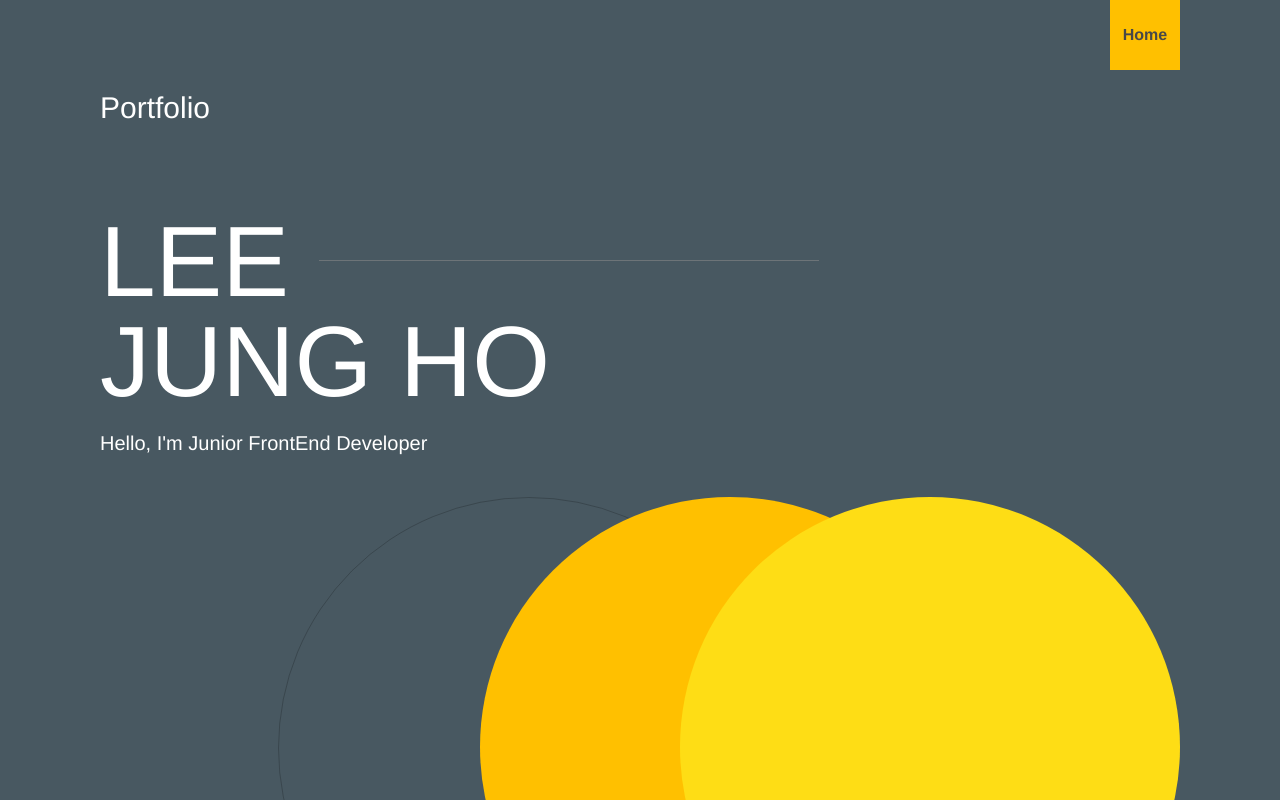
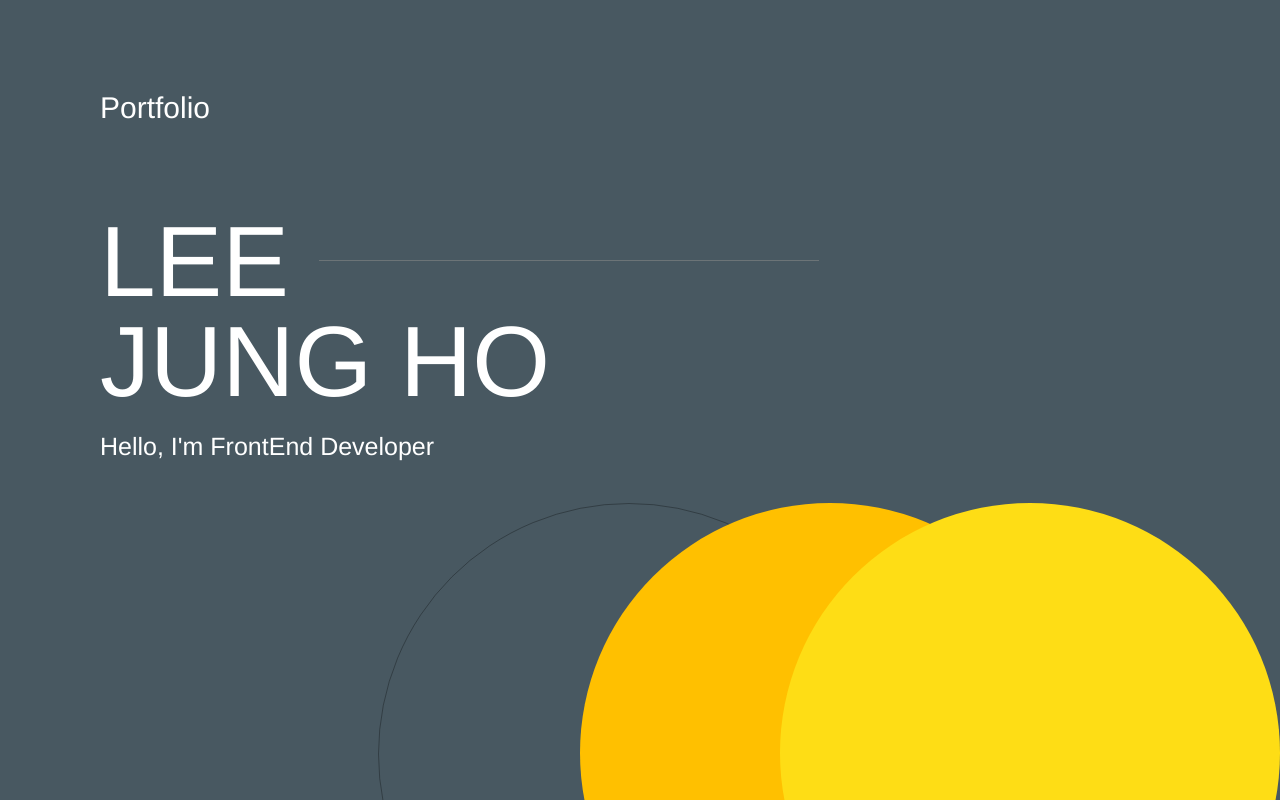
Before and after one commit to leejungho9/portofolio, a React (Create React App) app: page / in a window 1280 px wide. Built offline with nearby package versions, Linux system fonts and the light colour scheme.

Commit message:
:lipstick: [Design] Main className 변경

```diff
--- a/src/pages/Main/Main.js
+++ b/src/pages/Main/Main.js
@@ -1,20 +1,25 @@
 import React from "react";
 import styles from "./Main.module.css";
+import classNames from "classnames/bind";
+const cn = classNames.bind(styles);
+
 const Main = () => {
   return (
-    <>
-      {/* 텍스트 영역 */}
-      <div className={styles.text_area}>
-        <div className={styles.title}>Portfolio</div>
+    <section className="content">
+      <div className={cn("text_area", "stagger-wrapper")}>
+        <div className={cn("title", "stagger-item")}>Portfolio</div>
         <h1>
           <div className={styles.name}>
-            LEE
-            <div className={styles.line}></div>
-            <br />
-            JUNG HO
+            <div className={cn("stagger-item")}>
+              LEE
+              <div className={styles.line}></div>
+            </div>
+            <div className={cn("stagger-item")}>JUNG HO</div>
           </div>
         </h1>
-        <p className={styles.introduce}>Hello, I'm Junior FrontEnd Developer</p>
+        <p className={cn("stagger-item", "introduce")}>
+          Hello, I'm FrontEnd Developer
+        </p>
       </div>
       {/* 원 영역 */}
       <div className={styles.circle_wrapper}>
@@ -23,8 +28,8 @@ const Main = () => {
         <div className={styles.circle}></div>
       </div>
       {/* 뱃지 영역 */}
-      <div className={styles.badge}>Home</div>
-    </>
+      {/* <div className={styles.badge}>Home</div> */}
+    </section>
   );
 };
 
--- a/src/pages/Main/Main.module.css
+++ b/src/pages/Main/Main.module.css
@@ -13,6 +13,7 @@
   line-height: 50px;
   font-weight: normal;
   margin-bottom: 20px;
+
 }
 
 .text_area .line {
@@ -24,8 +25,6 @@
   top: -35px;
   left: 30px;
   opacity: 0.2;
-
-
 }
 
 .text_area .name {
@@ -34,13 +33,13 @@
 }
 
 .text_area .introduce {
-  font-size: 20px;
+  font-size: 25px;
 }
 
 .circle_wrapper {
   position: relative;
   margin-top: 42px;
-  margin-right: 100px;
+  padding-right: 100px;
 }
 
 .circle {
@@ -48,24 +47,29 @@
   height: 500px;
   border-radius: 50%;
   position: absolute;
+  animation: circleShow 3s;
+  animation-timing-function: cubic-bezier(0.19, 1, 0.22, 1);
+  animation-fill-mode: both;
 }
 
 .circle:nth-child(1) {
   background-color: transparent;
-  border: 1px solid black;
-  opacity: 0.2;
-  right: 400px
+  border: 1px solid rgba(0, 0, 0, 0.3);
+  right: 400px;
+  animation-delay: 0s;
 }
 
 .circle:nth-child(2) {
   background-color: #ffc000;
   right: 200px;
+  animation-delay: 0.2s;
 }
 
 .circle:nth-child(3) {
   background-color: #fedd15;
   right: 0;
   transition: 1s;
+  animation-delay: 0.4s;
 }
 
 
@@ -80,8 +84,34 @@
   display: flex;
   align-items: center;
   justify-content: center;
-  position: fixed;
-  top: 0px;
-  right: 100px;
+
   font-weight: bold;
 }
+
+
+@keyframes circleShow {
+  from {
+    opacity: 0;
+    transform: translateX(-400px);
+  }
+
+  to {
+
+    opacity: 1;
+    transform: translateX(0);
+  }
+}
+
+/* @keyframes circleShow {
+  from {
+    opacity: 0;
+    transform: translateY(100px) scale(0.6);
+    background-color: aqua;
+  }
+
+  to {
+
+    opacity: 1;
+    transform: translateY(0) scale(1);
+  }
+} */
```
